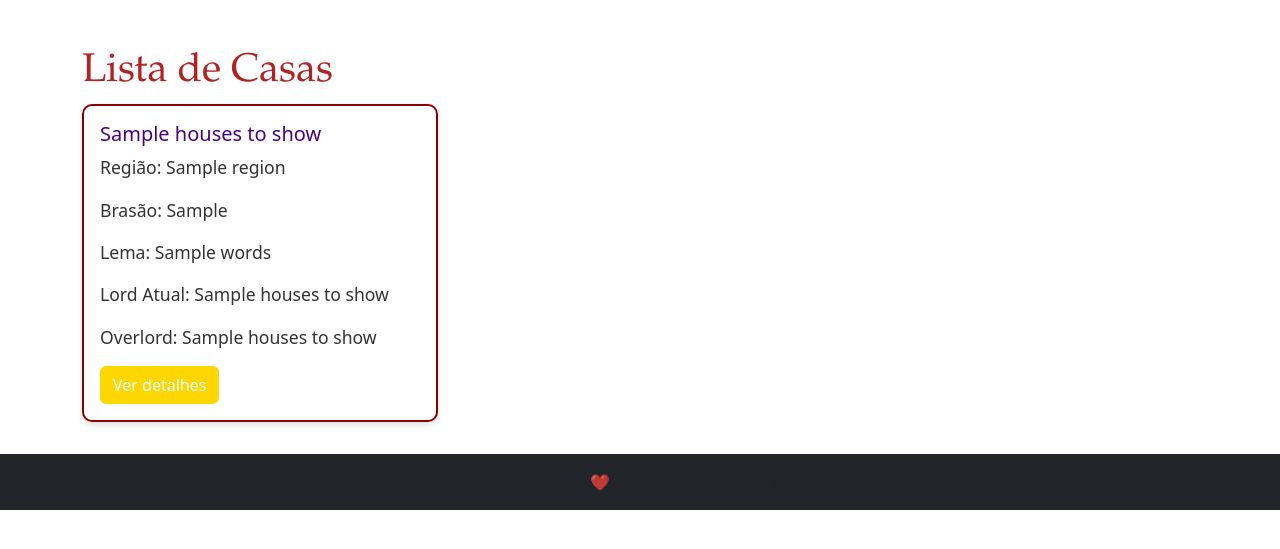
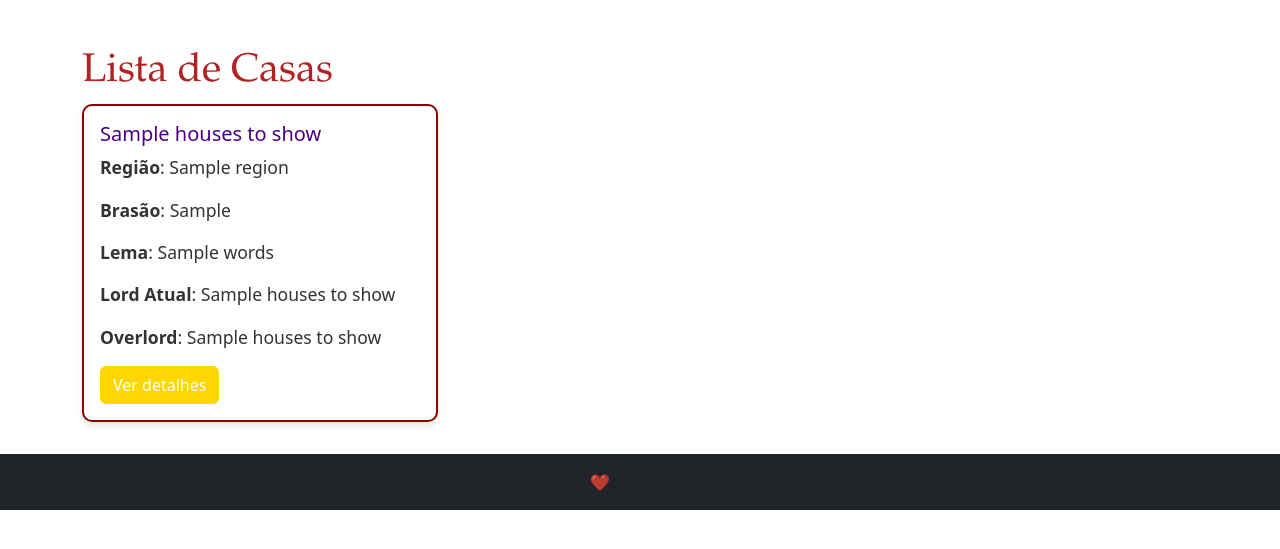
Before and after one commit to AndersonC96/Game-Of-Thrones_PHP, a PHP site: template app/Views/houses/index.php in a window 1280 px wide. Shown: the part 69-618 px from the top of the page. Run offline with PHP 8.4, Linux system fonts and the light colour scheme; the template is opened without the code that fills it: most values are stand-ins (such as "Sample title", 1, 10 or a date in 2020); data that the repository does not hold is empty.

Commit message:
Update index.php

```diff
--- a/app/Views/houses/index.php
+++ b/app/Views/houses/index.php
@@ -6,18 +6,17 @@
                 <div class="card mb-3">
                     <div class="card-body">
                         <h5 class="card-title"><?= !empty($house['name']) ? htmlspecialchars($house['name']) : 'Nome não disponível'; ?></h5>
-                        <p class="card-text">Região: <?= !empty($house['region']) ? htmlspecialchars($house['region']) : 'Região não disponível'; ?></p>
-                        <p class="card-text">Brasão: <?= !empty($house['coatOfArms']) ? htmlspecialchars($house['coatOfArms']) : 'Brasão não disponível'; ?></p>
-                        <p class="card-text">Lema: <?= !empty($house['words']) ? htmlspecialchars($house['words']) : 'Lema não disponível'; ?></p>
-                        <p class="card-text">Lord Atual: <?= !empty($house['currentLordName']) ? htmlspecialchars($house['currentLordName']) : 'Lord não disponível'; ?></p>
-                        <p class="card-text">Overlord: <?= !empty($house['overlordName']) ? htmlspecialchars($house['overlordName']) : 'Overlord não disponível'; ?></p>
+                        <p class="card-text"><b>Região</b>: <?= !empty($house['region']) ? htmlspecialchars($house['region']) : 'Região não disponível'; ?></p>
+                        <p class="card-text"><b>Brasão</b>: <?= !empty($house['coatOfArms']) ? htmlspecialchars($house['coatOfArms']) : 'Brasão não disponível'; ?></p>
+                        <p class="card-text"><b>Lema</b>: <?= !empty($house['words']) ? htmlspecialchars($house['words']) : 'Lema não disponível'; ?></p>
+                        <p class="card-text"><b>Lord Atual</b>: <?= !empty($house['currentLordName']) ? htmlspecialchars($house['currentLordName']) : 'Lord não disponível'; ?></p>
+                        <p class="card-text"><b>Overlord</b>: <?= !empty($house['overlordName']) ? htmlspecialchars($house['overlordName']) : 'Overlord não disponível'; ?></p>
                         <a href="/houses/details?id=<?= urlencode($house['url']); ?>" class="btn btn-primary">Ver detalhes</a>
                     </div>
                 </div>
             </div>
         <?php endforeach; ?>
     </div>
-
     <!-- Paginação -->
     <nav aria-label="Paginação">
         <ul class="pagination">
```
